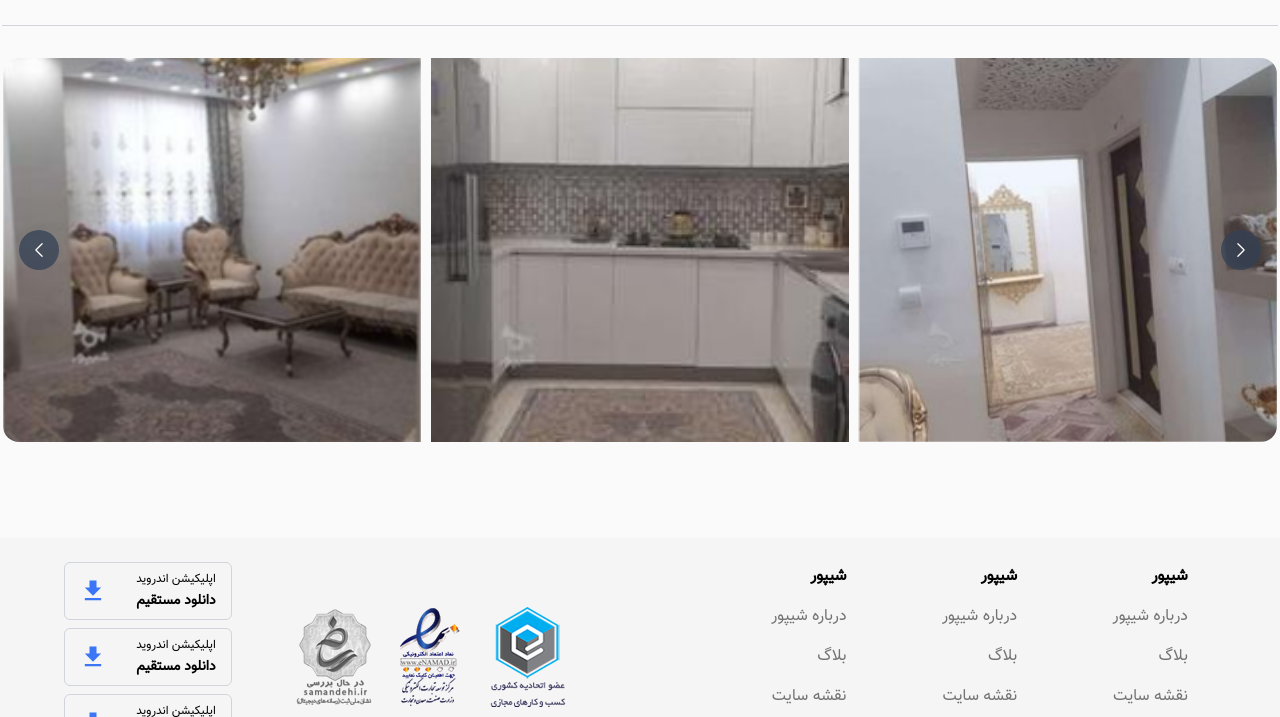
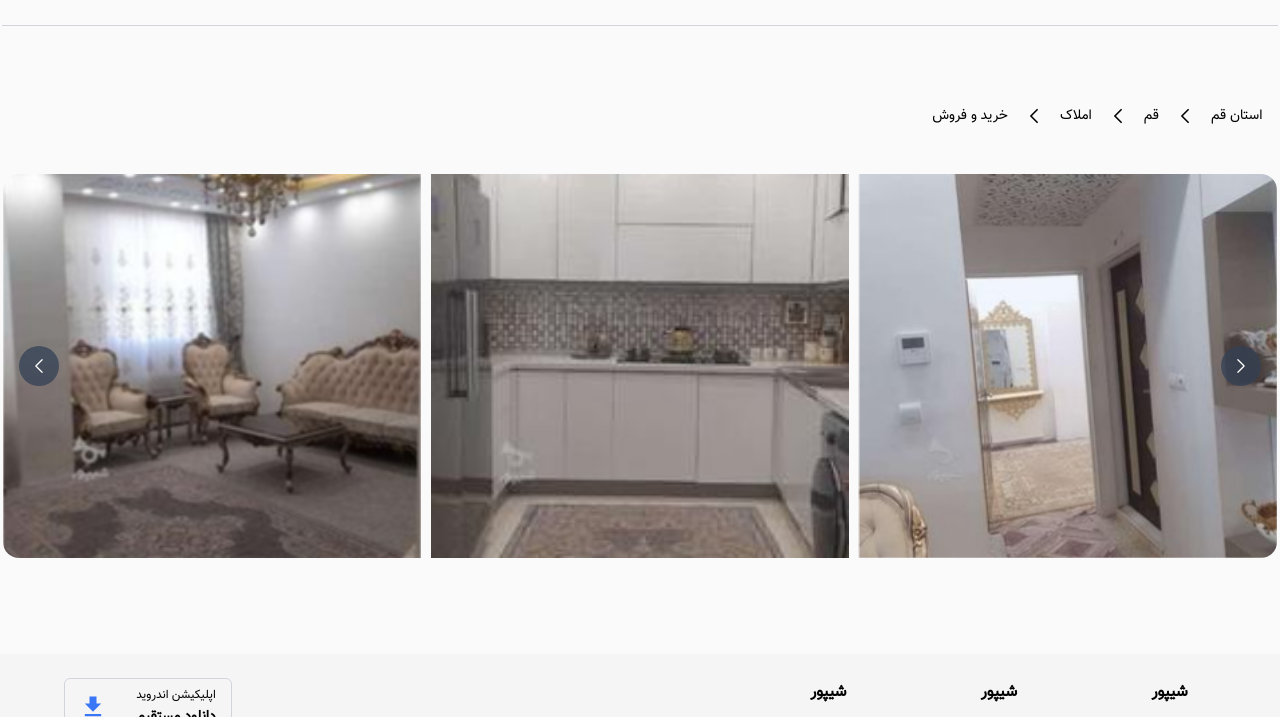
Before and after one commit to imanhashemiDEV/sheypoor, a website: page public/advertise_details.html in a window 1280 px wide. Shown: the part 71-788 px from the top of the page. Drawn offline with Linux system fonts and the light colour scheme.

Commit message:
breadcrump

```diff
--- a/public/advertise_details.html
+++ b/public/advertise_details.html
@@ -42,6 +42,30 @@
                </a>
             </div>
         </header>
+
+        <div class="hidden p-4 mt-16 lg:flex gap-x-4">
+              <div class="flex">
+                <h3 class="ml-4 text-sm">استان قم</h3>
+                <svg xmlns="http://www.w3.org/2000/svg" fill="none" viewBox="0 0 24 24" stroke-width="1.5" stroke="currentColor" class="w-5 h-5 stroke-2">
+                  <path stroke-linecap="round" stroke-linejoin="round" d="M15.75 19.5 8.25 12l7.5-7.5" />
+                </svg>
+              </div>
+              <div class="flex">
+                <h3 class="ml-4 text-sm"> قم</h3>
+                <svg xmlns="http://www.w3.org/2000/svg" fill="none" viewBox="0 0 24 24" stroke-width="1.5" stroke="currentColor" class="w-5 h-5 stroke-2">
+                  <path stroke-linecap="round" stroke-linejoin="round" d="M15.75 19.5 8.25 12l7.5-7.5" />
+                </svg>
+              </div>
+              <div class="flex">
+                <h3 class="ml-4 text-sm"> املاک</h3>
+                <svg xmlns="http://www.w3.org/2000/svg" fill="none" viewBox="0 0 24 24" stroke-width="1.5" stroke="currentColor" class="w-5 h-5 stroke-2">
+                  <path stroke-linecap="round" stroke-linejoin="round" d="M15.75 19.5 8.25 12l7.5-7.5" />
+                </svg>
+              </div>
+              <div class="flex">
+                <h3 class="text-sm">خرید و فروش</h3>
+              </div>
+        </div>
 
         <div class="max-w-screen-xl lg:my-8 lg:container">
             <div class="h-96 swiper mySwiper lg:rounded-2xl">
@@ -91,12 +115,34 @@
                           <svg xmlns="http://www.w3.org/2000/svg" fill="none" viewBox="0 0 24 24" stroke-width="1.5" stroke="currentColor" class="w-5 h-5 text-white">
                             <path stroke-linecap="round" stroke-linejoin="round" d="M21 8.25c0-2.485-2.099-4.5-4.688-4.5-1.935 0-3.597 1.126-4.312 2.733-.715-1.607-2.377-2.733-4.313-2.733C5.1 3.75 3 5.765 3 8.25c0 7.22 9 12 9 12s9-4.78 9-12Z" />
                           </svg>
-
-
                     </div>
                 </div>
 
               </div>
+        </div>
+
+        <div class="flex p-4 my-8 lg:hidden gap-x-4">
+          <div class="flex">
+            <h3 class="ml-4 text-xs">استان قم</h3>
+            <svg xmlns="http://www.w3.org/2000/svg" fill="none" viewBox="0 0 24 24" stroke-width="1.5" stroke="currentColor" class="w-5 h-5 stroke-2">
+              <path stroke-linecap="round" stroke-linejoin="round" d="M15.75 19.5 8.25 12l7.5-7.5" />
+            </svg>
+          </div>
+          <div class="flex">
+            <h3 class="ml-4 text-xs"> قم</h3>
+            <svg xmlns="http://www.w3.org/2000/svg" fill="none" viewBox="0 0 24 24" stroke-width="1.5" stroke="currentColor" class="w-5 h-5 stroke-2">
+              <path stroke-linecap="round" stroke-linejoin="round" d="M15.75 19.5 8.25 12l7.5-7.5" />
+            </svg>
+          </div>
+          <div class="flex">
+            <h3 class="ml-4 text-xs"> املاک</h3>
+            <svg xmlns="http://www.w3.org/2000/svg" fill="none" viewBox="0 0 24 24" stroke-width="1.5" stroke="currentColor" class="w-5 h-5 stroke-2">
+              <path stroke-linecap="round" stroke-linejoin="round" d="M15.75 19.5 8.25 12l7.5-7.5" />
+            </svg>
+          </div>
+          <div class="flex">
+            <h3 class="text-xs">خرید و فروش</h3>
+          </div>
         </div>
 
     </div>
```
Also changed, not shown: public/css/tailwind.css.
